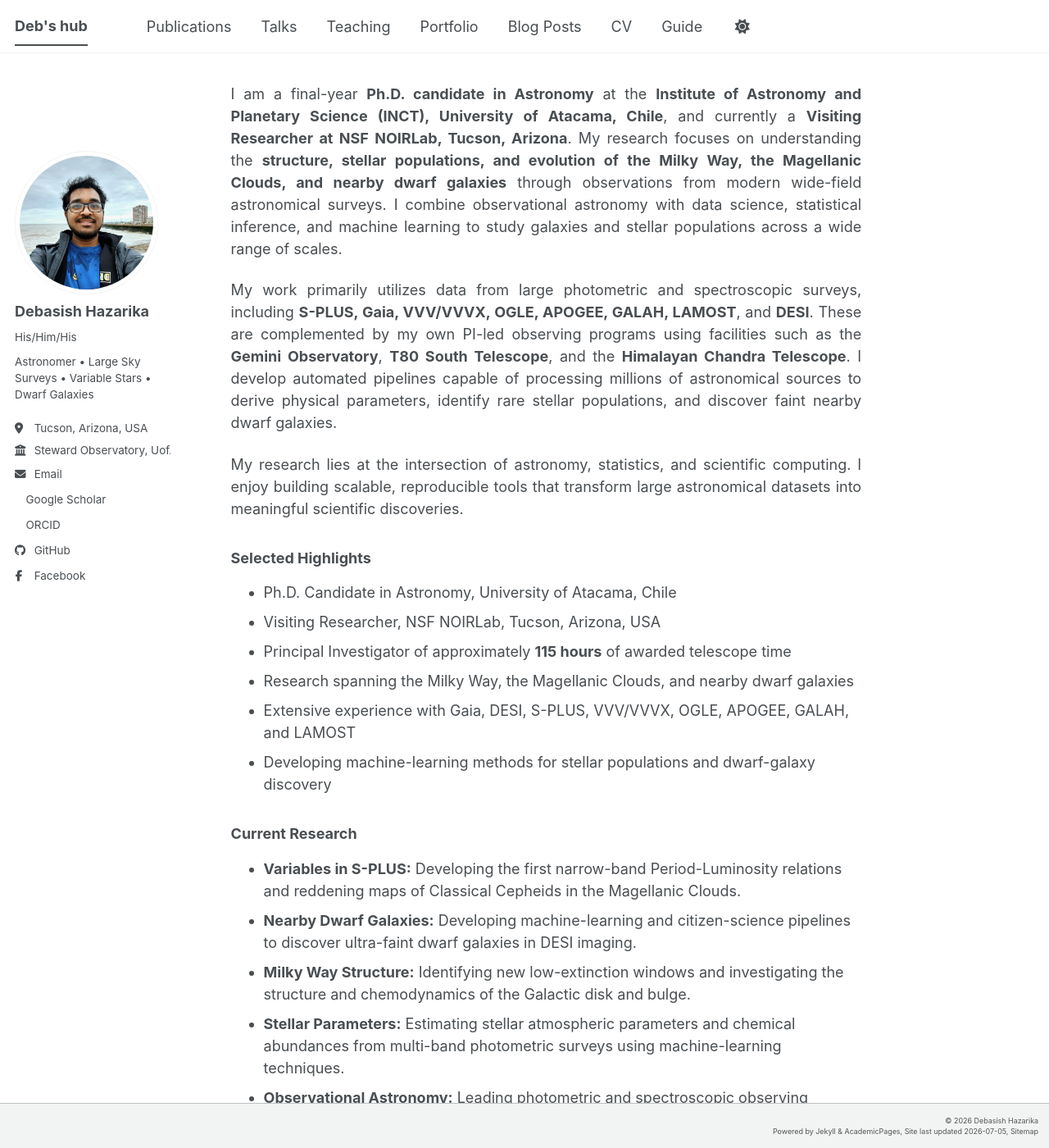
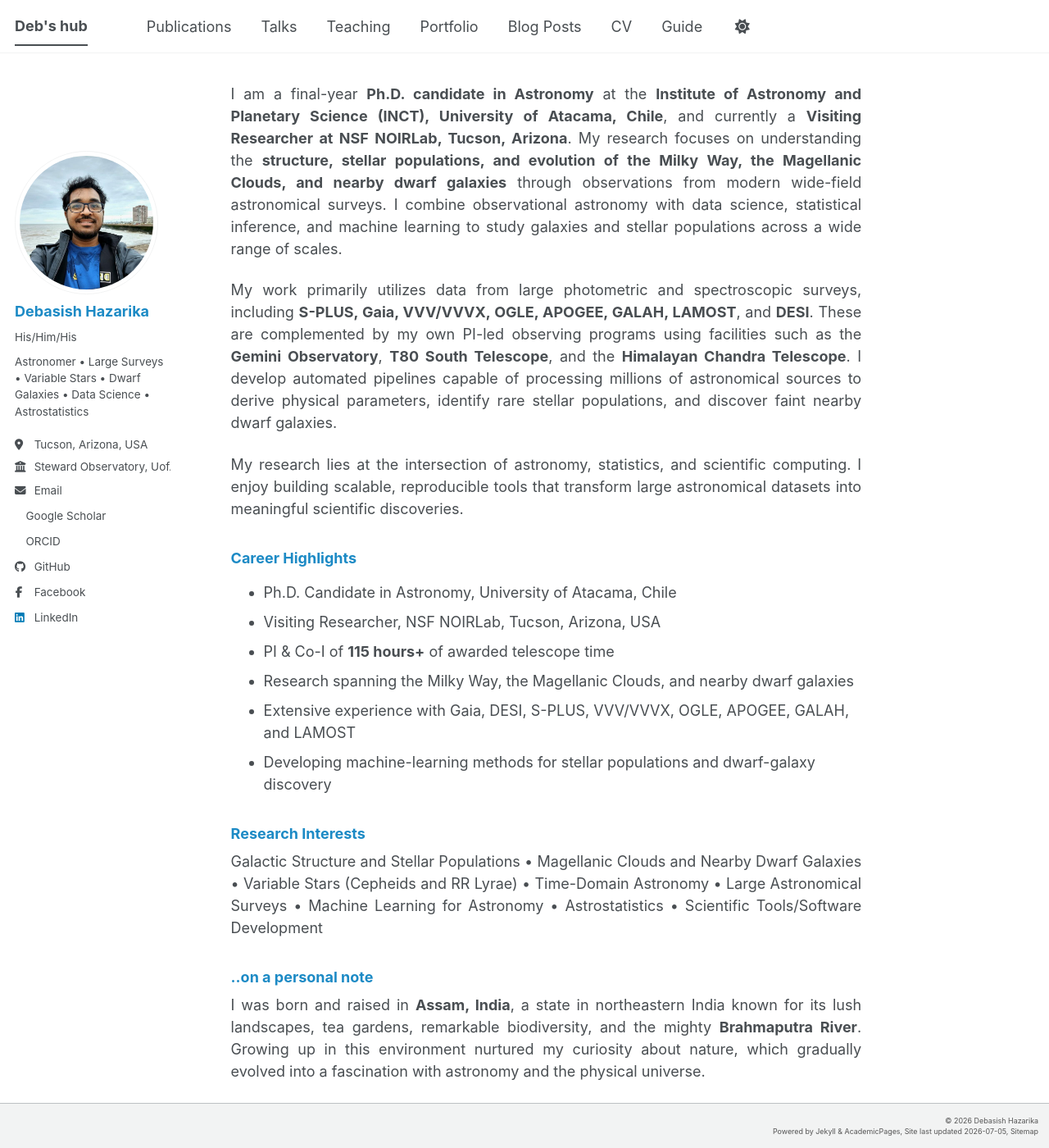
Before and after one commit to DebasishHazarika/debasishhazarika.github.io, a Jekyll site: the page built from _pages/about.md, in a window 1280 px wide and 1400 px high. Shown: the whole window at 82% size. Built offline with Jekyll 4.4.1, drawn with Linux system fonts in a browser that asks for light colours; a style sheet for code colours, icons or effects is not loaded; some of the changed text lies outside the part shown.

Commit message:
July 05, 26

```diff
--- a/_config.yml
+++ b/_config.yml
@@ -26,7 +26,7 @@ author:
   avatar           : "pic_debasish.jpg"
   name             : "Debasish Hazarika"
   pronouns         : "His/Him/His"
-  bio              : "Astronomer • Large Sky Surveys • Variable Stars • Dwarf Galaxies"
+  bio              : "Astronomer • Large Surveys • Variable Stars • Dwarf Galaxies • Data Science • Astrostatistics"
   location         : "Tucson, Arizona, USA"
   employer         : "Steward Observatory, UofA"
   uri              : # your website
@@ -58,7 +58,6 @@ author:
   # Social media
   artstation       : # Username
   bluesky          : # Replace this with you Bluesky username
-  facebook         : "https://www.facebook.com/debasish.hazarika.73"
   flickr           : # Username
   foursquare       : # Username
   goodreads        : # Username
@@ -66,7 +65,8 @@ author:
   keybase          : # Username
   instagram        : # Username
   lastfm           : # Username
-  linkedin         : # Username
+  linkedin         : "hazarikadebasish"
+  facebook         : "debasish.hazarika.73"
   mastodon         : # URL
   medium           : # URL
   pinterest        : # Username
--- a/_pages/about.md
+++ b/_pages/about.md
@@ -23,37 +23,21 @@ My research lies at the intersection of astronomy, statistics, and scientific co
 
 </div>
 
-### Selected Highlights
+<h3 class="color-heading">Career Highlights</h3>
 
 - Ph.D. Candidate in Astronomy, University of Atacama, Chile
 - Visiting Researcher, NSF NOIRLab, Tucson, Arizona, USA
-- Principal Investigator of approximately **115 hours** of awarded telescope time
+- PI & Co-I of **115 hours+** of awarded telescope time
 - Research spanning the Milky Way, the Magellanic Clouds, and nearby dwarf galaxies
 - Extensive experience with Gaia, DESI, S-PLUS, VVV/VVVX, OGLE, APOGEE, GALAH, and LAMOST
 - Developing machine-learning methods for stellar populations and dwarf-galaxy discovery
 
-### Current Research
+<h3 class="color-heading">Research Interests</h3>
 
-- **Variables in S-PLUS:** Developing the first narrow-band Period-Luminosity relations and reddening maps of Classical Cepheids in the Magellanic Clouds.
-- **Nearby Dwarf Galaxies:** Developing machine-learning and citizen-science pipelines to discover ultra-faint dwarf galaxies in DESI imaging.
-- **Milky Way Structure:** Identifying new low-extinction windows and investigating the structure and chemodynamics of the Galactic disk and bulge.
-- **Stellar Parameters:** Estimating stellar atmospheric parameters and chemical abundances from multi-band photometric surveys using machine-learning techniques.
-- **Observational Astronomy:** Leading photometric and spectroscopic observing programs with Gemini South and the T80 South Telescope.
-
-### Research Interests
-
-- Galactic Structure and Stellar Populations
-- Magellanic Clouds and Nearby Dwarf Galaxies
-- Variable Stars (Classical Cepheids and RR Lyrae)
-- Time-Domain Astronomy
-- Large Astronomical Surveys
-- Machine Learning for Astronomy
-- Astrostatistics
-- Scientific Software Development
+Galactic Structure and Stellar Populations • Magellanic Clouds and Nearby Dwarf Galaxies • Variable Stars (Cepheids and RR Lyrae) • Time-Domain Astronomy • Large Astronomical Surveys • Machine Learning for Astronomy • Astrostatistics • Scientific Tools/Software Development
 
 
-
-### About Me
+<h3 class="color-heading">..on a personal note</h3>
 
 <p>
 I was born and raised in <strong>Assam, India</strong>, a state in northeastern India known for its lush landscapes, tea gardens, remarkable biodiversity, and the mighty <strong>Brahmaputra River</strong>. Growing up in this environment nurtured my curiosity about nature, which gradually evolved into a fascination with astronomy and the physical universe.
--- /dev/null
+++ b/_pages/research.html
@@ -0,0 +1,143 @@
+---
+layout: archive
+title: "Research"
+permalink: /research/
+author_profile: true
+---
+
+<div class="justify">
+
+My research focuses on understanding the formation and evolution of galaxies through resolved stellar populations, large astronomical surveys, and modern data analysis techniques. I combine observational astronomy, statistical inference, and machine learning to analyze massive datasets and develop scalable tools for astronomical discovery.
+
+</div>
+
+<h2 class="color-heading">Research Interests</h2>
+
+Galactic Structure • Stellar Populations • Magellanic Clouds • Nearby Dwarf Galaxies • Variable Stars • Time-Domain Astronomy • Large Sky Surveys • Machine Learning • Astrostatistics • Scientific Software Development
+
+---
+
+<h2 class="color-heading">Current Research</h2>
+
+<table style="border:none;">
+<tr style="border:none;">
+<td width="40%" style="border:none; vertical-align:top;">
+
+<img src="/images/research/splus.jpg" width="100%">
+
+</td>
+<td width="60%" style="border:none; vertical-align:top; padding-left:25px;">
+
+### Variables in S-PLUS
+
+I lead the **Variables in S-PLUS** project, which aims to exploit the unique 12-band photometric system of S-PLUS to investigate variable stars. My current work focuses on constructing the first narrow-band Period-Luminosity relations of Classical Cepheids and producing reddening maps of the Magellanic Clouds.
+
+</td>
+</tr>
+</table>
+
+---
+
+<table style="border:none;">
+<tr style="border:none;">
+<td width="60%" style="border:none; vertical-align:top; padding-right:25px;">
+
+### Nearby Dwarf Galaxies
+
+I am developing automated pipelines combining **machine learning**, **citizen science**, and **image analysis** to discover ultra-faint nearby dwarf galaxies in DESI imaging. This work also includes artificial galaxy injection experiments to quantify completeness and detection efficiency.
+
+</td>
+<td width="40%" style="border:none; vertical-align:top;">
+
+<img src="/images/research/dwarf.jpg" width="100%">
+
+</td>
+</tr>
+</table>
+
+---
+
+<table style="border:none;">
+<tr style="border:none;">
+<td width="40%" style="border:none; vertical-align:top;">
+
+<img src="/images/research/milkyway.jpg" width="100%">
+
+</td>
+<td width="60%" style="border:none; vertical-align:top; padding-left:25px;">
+
+### Milky Way Structure
+
+My research investigates the three-dimensional structure and chemodynamics of the obscured Milky Way using more than one million variable stars together with multi-band photometric and spectroscopic surveys. I am particularly interested in identifying new low-extinction windows toward the Galactic disk and bulge.
+
+</td>
+</tr>
+</table>
+
+---
+
+<table style="border:none;">
+<tr style="border:none;">
+<td width="60%" style="border:none; vertical-align:top; padding-right:25px;">
+
+### Machine Learning for Stellar Populations
+
+I develop machine-learning methods to estimate stellar atmospheric parameters and chemical abundances directly from multi-band photometric observations. These techniques enable efficient analysis of millions of stars observed by modern sky surveys.
+
+</td>
+<td width="40%" style="border:none; vertical-align:top;">
+
+<img src="/images/research/ml.jpg" width="100%">
+
+</td>
+</tr>
+</table>
+
+---
+
+<table style="border:none;">
+<tr style="border:none;">
+<td width="40%" style="border:none; vertical-align:top;">
+
+<img src="/images/research/gemini.jpg" width="100%">
+
+</td>
+<td width="60%" style="border:none; vertical-align:top; padding-left:25px;">
+
+### Observational Astronomy
+
+I regularly lead observing programs using facilities including **Gemini South**, **T80 South**, and the **Himalayan Chandra Telescope**. My observing programs focus on spectroscopic follow-up of Milky Way stellar populations and multi-epoch photometric observations of variable stars.
+
+</td>
+</tr>
+</table>
+
+---
+
+<h2 class="color-heading">Surveys & Facilities</h2>
+
+**Photometric Surveys**
+
+- S-PLUS
+- Gaia
+- VVV / VVVX
+- OGLE
+- DESI
+
+**Spectroscopic Surveys**
+
+- APOGEE
+- GALAH
+- LAMOST
+
+**Observatories**
+
+- Gemini South Observatory
+- T80 South Telescope
+- Himalayan Chandra Telescope
+
+---
+
+<h2 class="color-heading">Research Keywords</h2>
+
+Galactic Archaeology • Stellar Populations • Classical Cepheids • RR Lyrae • Dwarf Galaxies • Machine Learning • Astrostatistics • Scientific Software • Time-Domain Astronomy
--- a/assets/css/main.scss
+++ b/assets/css/main.scss
@@ -82,3 +82,21 @@ html[data-theme="dark"] .page__footer {
     overflow-y: auto;
     overflow-x: hidden;
 }
+
+
+/* ---------- Cyan color on some headers ---------- */
+.color-heading {
+    color: #1c8ac5;
+}
+
+html[data-theme="dark"] .color-heading {
+    color: #5ce4f6;
+}
+
+.author__name {
+    color: #1c8ac5;
+}
+
+html[data-theme="dark"] .author__name {
+    color: #5ce4f6;
+}
```
Also changed, not shown: _pages/teaching.html (deleted, +0 -12 lines).
